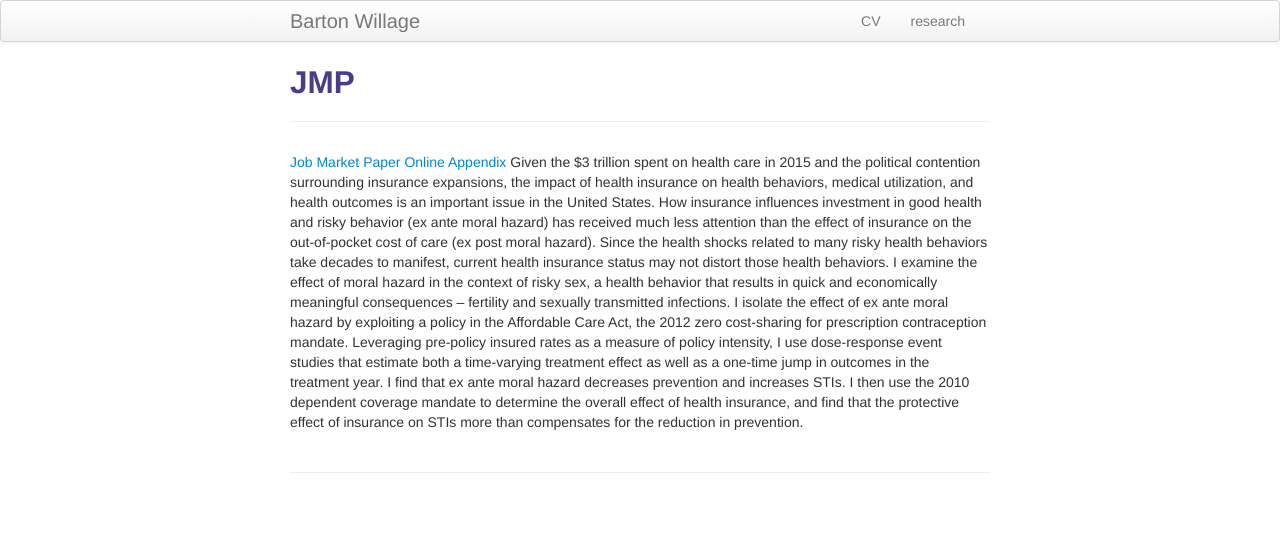
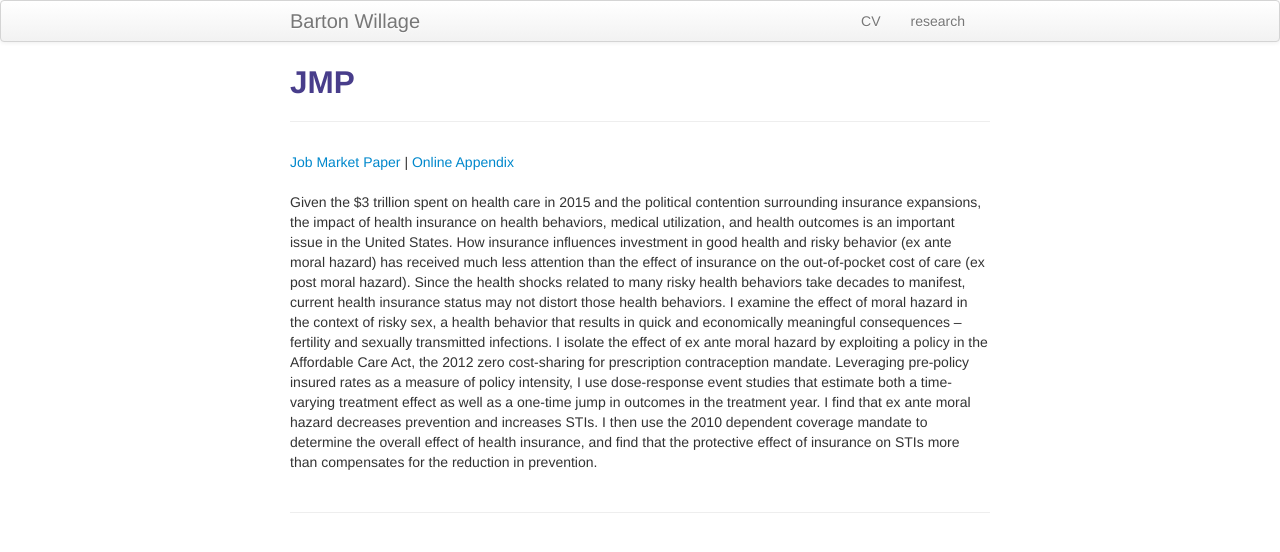
Before and after one commit to bjwillage/bjwillage.github.io, a Jekyll site: the page built from jmp.md, in a window 1280 px wide. Shown: the top 552 px of the page. Built offline with Jekyll 4.4.1, drawn with Linux system fonts in a browser that asks for light colours.

Commit message:
Update jmp.md

```diff
--- a/jmp.md
+++ b/jmp.md
@@ -3,5 +3,6 @@ layout: page
 title: JMP
 description: Barton Willage's JMP page
 ---
-[Job Market Paper]({{ BASE_PATH}}/pages/working_papers/JMP.pdf) [Online Appendix]({{ BASE_PATH}}/pages/working_papers/JMP_Appendix.pdf)
+[Job Market Paper]({{ BASE_PATH}}/pages/working_papers/JMP.pdf) | [Online Appendix]({{ BASE_PATH}}/pages/working_papers/JMP_Appendix.pdf)
+<br><br>
 Given the $3 trillion spent on health care in 2015 and the political contention surrounding insurance expansions, the impact of health insurance on health behaviors, medical utilization, and health outcomes is an important issue in the United States. How insurance influences investment in good health and risky behavior (ex ante moral hazard) has received much less attention than the effect of insurance on the out-of-pocket cost of care (ex post moral hazard). Since the health shocks related to many risky health behaviors take decades to manifest, current health insurance status may not distort those health behaviors. I examine the effect of moral hazard in the context of risky sex, a health behavior that results in quick and economically meaningful consequences – fertility and sexually transmitted infections. I isolate the effect of ex ante moral hazard by exploiting a policy in the Affordable Care Act, the 2012 zero cost-sharing for prescription contraception mandate. Leveraging pre-policy insured rates as a measure of policy intensity, I use dose-response event studies that estimate both a time-varying treatment effect as well as a one-time jump in outcomes in the treatment year. I find that ex ante moral hazard decreases prevention and increases STIs. I then use the 2010 dependent coverage mandate to determine the overall effect of health insurance, and find that the protective effect of insurance on STIs more than compensates for the reduction in prevention.
```
